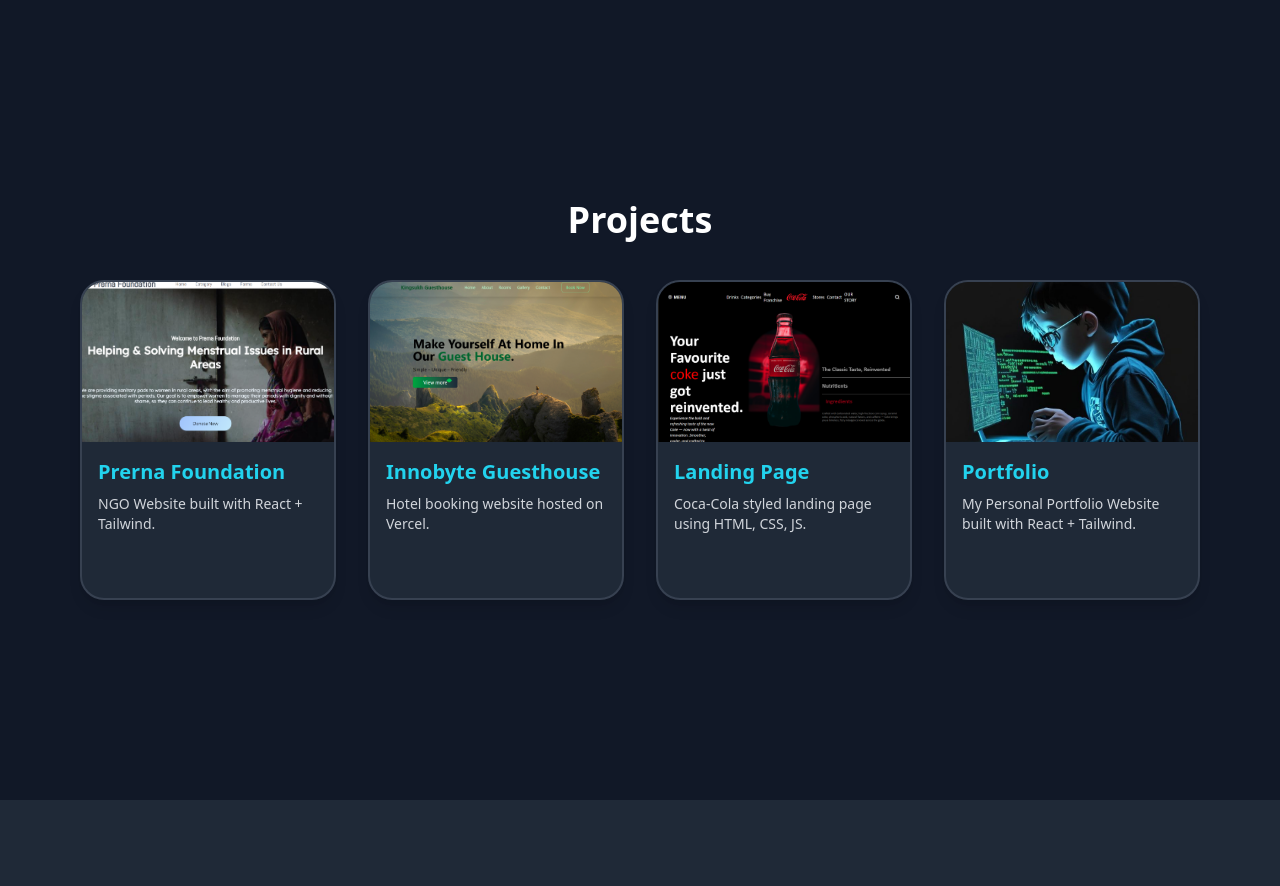
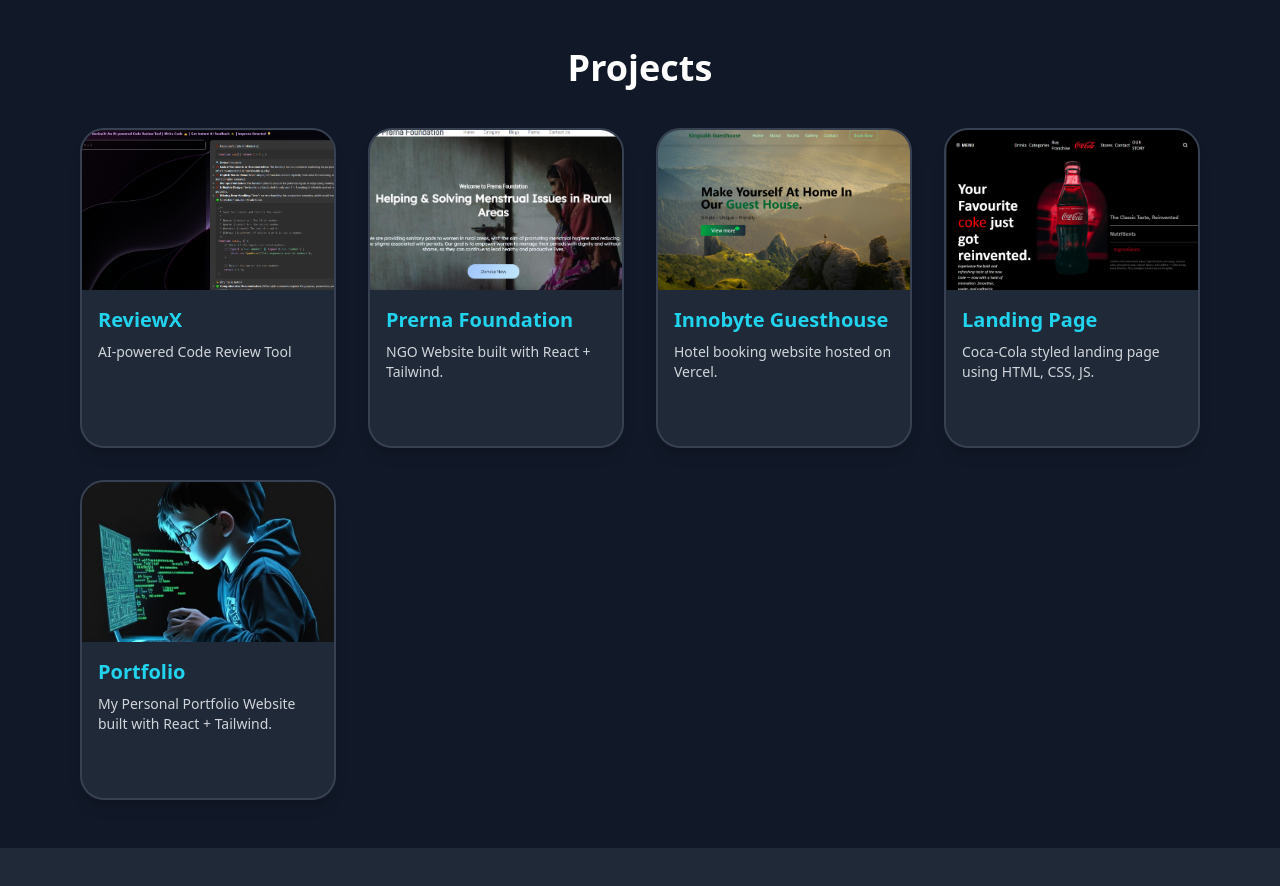
Before and after one commit to Ankit-webtech/ankit-portfolio, a React (Vite) app: page / in a window 1280 px wide. Shown: the part 2400-3286 px from the top of the page. Built offline with nearby package versions, Linux system fonts and the light colour scheme.

Commit message:
Update Projects.jsx

```diff
--- a/src/pages/Projects.jsx
+++ b/src/pages/Projects.jsx
@@ -4,9 +4,16 @@ import portfolioImg from "../assets/img-p.jpg"; // your portfolio image
 import landing from "../assets/landing-page.png";
 import guesthouse from "../assets/innobyte.png";
 import prernaF from "../assets/Prerna.png";
+import reviewx from "../assets/reviewx.png";
 
 export default function Projects() {
   const projects = [
+    {
+      title:"ReviewX",
+      desc:"AI-powered Code Review Tool",
+      link: "https://reviewx.vercel.app/",
+      image:reviewx,
+    },
     {
       title: "Prerna Foundation",
       desc: "NGO Website built with React + Tailwind.",
```
